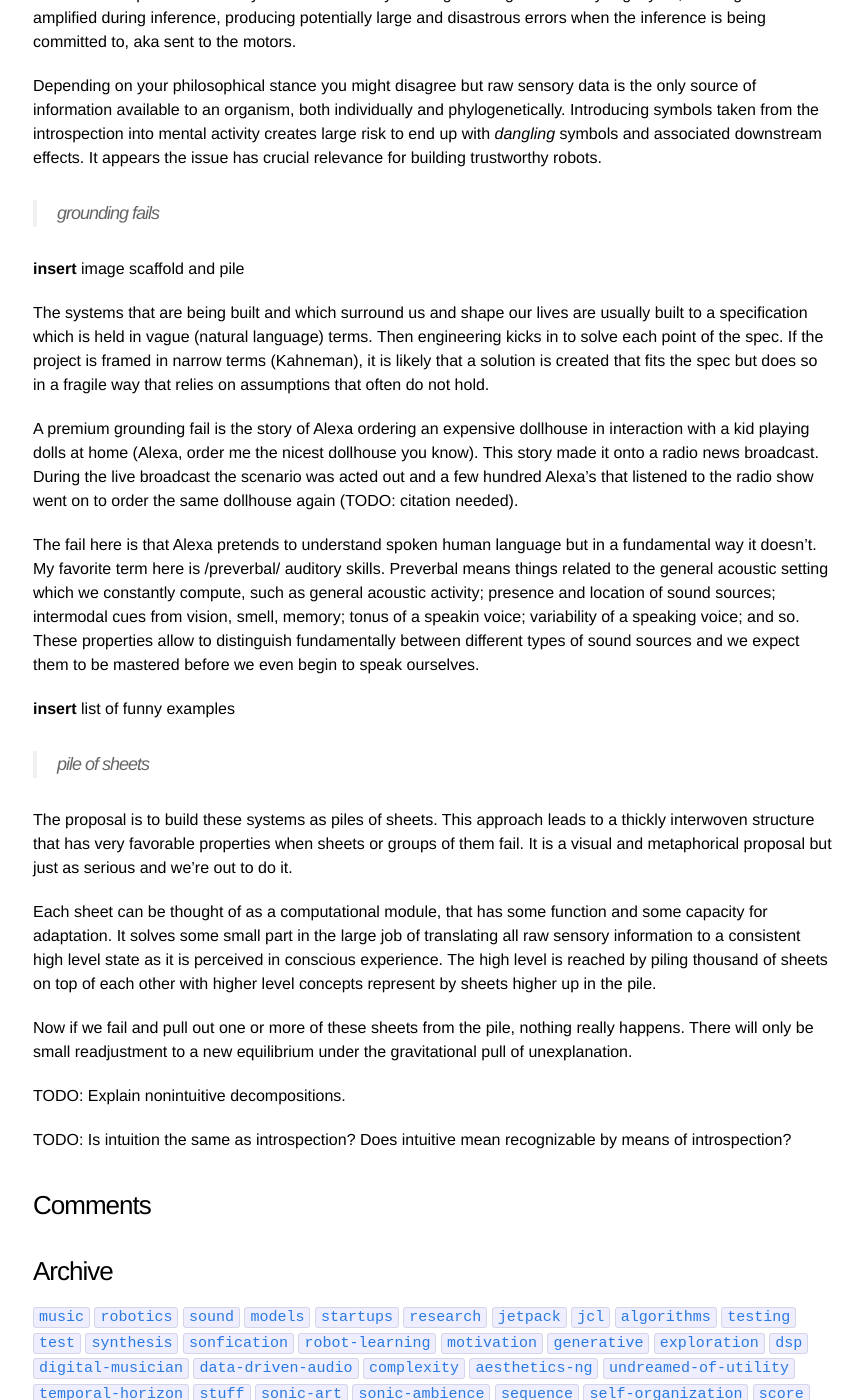
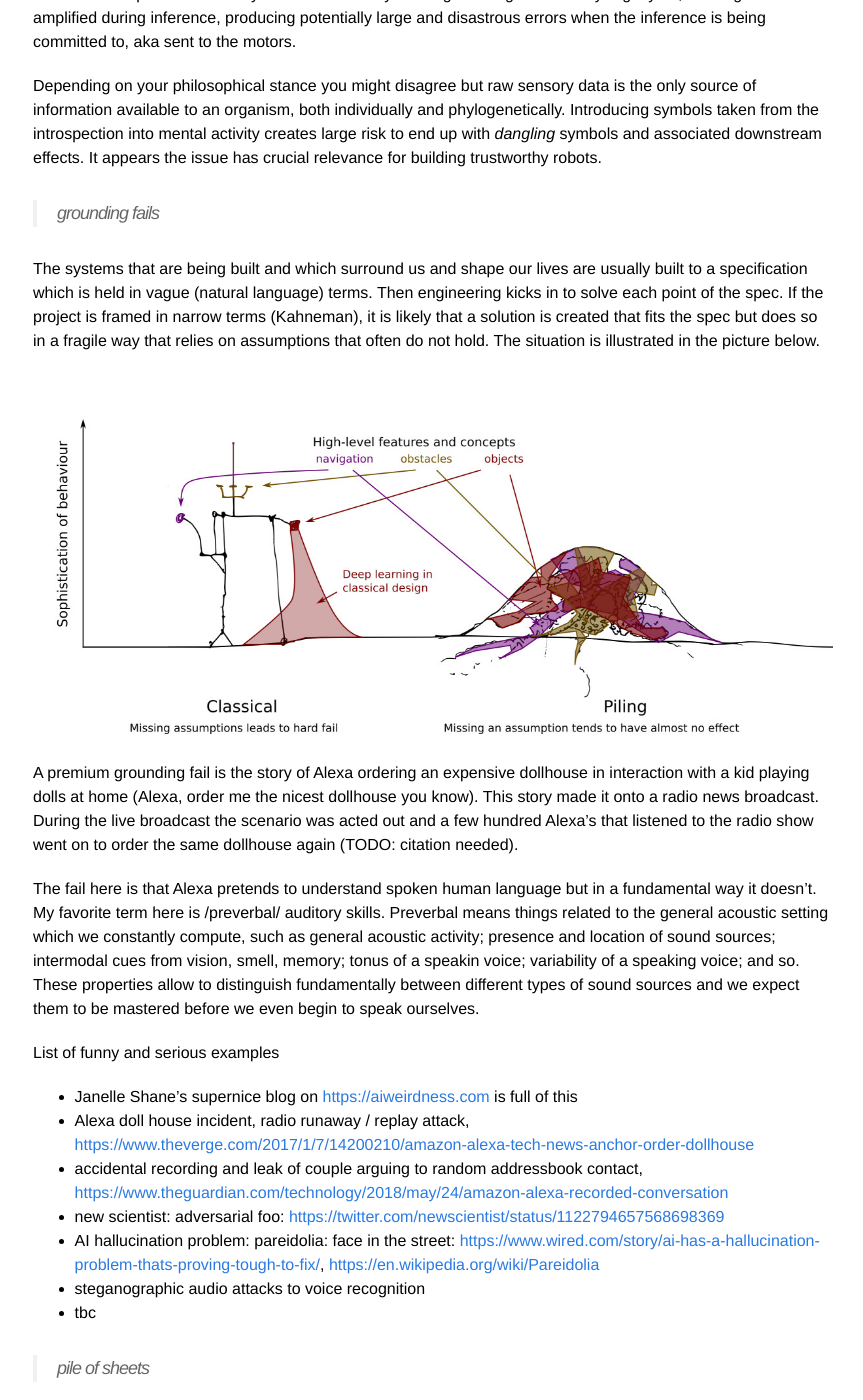
Before and after one commit to x75/x75.github.io, a Jekyll site: the page built from _posts/2020-02-28-grounding.md, in a window 1280 px wide and 1400 px high, scrolled down 606 px. Shown: the whole window, without its empty margins (207-1070 px from the left). Built offline with Jekyll 4.4.1, drawn with Linux system fonts in a browser that asks for light colours; comment, search, counter and statistics services are not loaded; some of the changed text lies outside the part shown.

Commit message:
update grounding post, adding classical-piling smp diagram

```diff
--- a/_posts/2020-02-28-grounding.md
+++ b/_posts/2020-02-28-grounding.md
@@ -37,15 +37,15 @@ trustworthy robots.
 
 > grounding fails
 
-**insert** image scaffold and pile
-
 The systems that are being built and which surround us and shape our
 lives are usually built to a specification which is held in vague
 (natural language) terms. Then engineering kicks in to solve each
 point of the spec. If the project is framed in narrow terms
 (Kahneman), it is likely that a solution is created that fits the spec
 but does so in a fragile way that relies on assumptions that often do
-not hold.
+not hold. The situation is illustrated in the picture below.
+
+![Classical scaffolding and newschool piling.](/assets/2020-02-28-grounding/smp_scaffold_pile_classical_piling_v3_small.jpg){:height="100%" width="100%"}
 
 A premium grounding fail is the story of Alexa ordering an expensive
 dollhouse in interaction with a kid playing dolls at home (Alexa,
@@ -64,7 +64,14 @@ of a speaking voice; and so. These properties allow to distinguish
 fundamentally between different types of sound sources and we expect
 them to be mastered before we even begin to speak ourselves.
 
-**insert** list of funny examples
+List of funny and serious examples
+- Janelle Shane's supernice blog on [https://aiweirdness.com](https://aiweirdness.com) is full of this
+- Alexa doll house incident, radio runaway / replay attack, [https://www.theverge.com/2017/1/7/14200210/amazon-alexa-tech-news-anchor-order-dollhouse](https://www.theverge.com/2017/1/7/14200210/amazon-alexa-tech-news-anchor-order-dollhouse)
+- accidental recording and leak of couple arguing to random addressbook contact, [https://www.theguardian.com/technology/2018/may/24/amazon-alexa-recorded-conversation](https://www.theguardian.com/technology/2018/may/24/amazon-alexa-recorded-conversation)
+- new scientist: adversarial foo: [https://twitter.com/newscientist/status/1122794657568698369](https://twitter.com/newscientist/status/1122794657568698369)
+- AI hallucination problem: pareidolia: face in the street: [https://www.wired.com/story/ai-has-a-hallucination-problem-thats-proving-tough-to-fix/](https://www.wired.com/story/ai-has-a-hallucination-problem-thats-proving-tough-to-fix/), [https://en.wikipedia.org/wiki/Pareidolia](https://en.wikipedia.org/wiki/Pareidolia)
+- steganographic audio attacks to voice recognition
+- tbc
 
 > pile of sheets
 
@@ -86,9 +93,9 @@ Now if we fail and pull out one or more of these sheets from the pile,
 nothing really happens. There will only be small readjustment to a new
 equilibrium under the gravitational pull of unexplanation.
 
-TODO: Explain nonintuitive decompositions.
-
-TODO: Is intuition the same as introspection? Does intuitive mean recognizable by means of introspection?
+- TODO: Explain proprioceptive grounding and force gauging
+- TODO: Explain nonintuitive decompositions
+- TODO: Q: Is intuition the same as introspection? Does intuitive mean recognizable by means of introspection?
 
 ### Comments
 
```
Also changed, not shown: other parts of _posts/2020-02-28-grounding.md (+1 -1 lines), assets/2020-02-28-grounding/smp_scaffold_pile_classical_piling_v3_small.jpg (added).
